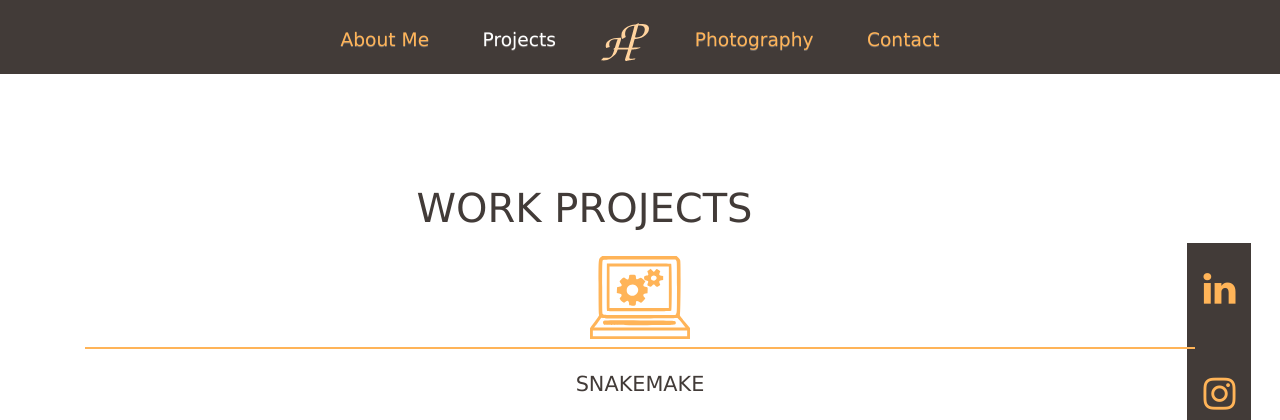
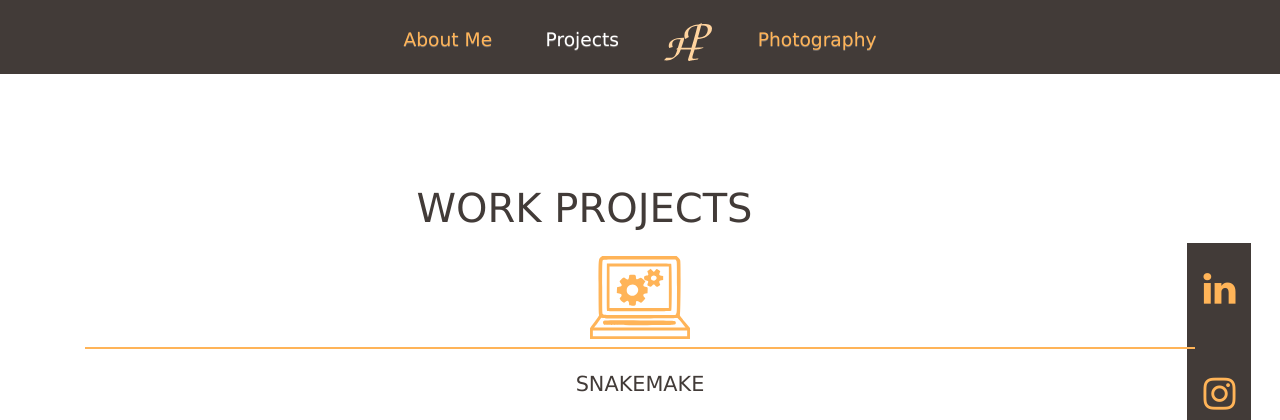
Before and after one commit to PereiraHugo/Website, a Django app: page /projects/ in a window 1280 px wide. Shown: the top 420 px of the page. Run offline with Django 3.2, Linux system fonts and the light colour scheme; some libraries are stand-ins or nearby versions.

Commit message:
Remove contact page, too many spams

```diff
--- a/portfolio/templates/header.html
+++ b/portfolio/templates/header.html
@@ -20,10 +20,6 @@
         <li {% if request.path == photography %} class="active" {% endif %}>
           <a class="nav-link" href="{% url 'photography' %}" role="button"> Photography </a>
         </li>
-        {% url 'contact' as contact %}
-        <li {% if request.path == contact %} class="active" {% endif %}>
-          <a class="nav-link" href="{% url 'contact' %}" class="fa fa-envelope" role="button"> Contact </a>
-        </li>
       </ul>
     </div>
   </nav>
--- a/portfolio/templates/home.html
+++ b/portfolio/templates/home.html
@@ -59,10 +59,6 @@
                     <li>
                         <a class="nav-link" href="{% url 'photography' %}" role="button"> Photography </a>
                     </li>
-                    {% url 'contact' as contact %}
-                    <li>
-                        <a class="nav-link" href="{% url 'contact' %}" class="fa fa-envelope" role="button"> Contact </a>
-                    </li>
                 </ul>
             </div>
         </nav>
--- a/portfolio/views.py
+++ b/portfolio/views.py
@@ -35,6 +35,7 @@ def about(request):
     template = 'about.html'
     return render(request, template, context)
 
+'''
 def contact(request):
     title = "Contact"
     form = ContactForm(request.POST or None)
@@ -61,3 +62,4 @@ def contact(request):
 
     template = 'contact.html'
     return render(request, "contact.html", context)
+'''
--- a/static/css/main.css
+++ b/static/css/main.css
@@ -449,7 +449,9 @@
         width: 100%;
     }
   }
+
   /* Main Contact */
+  /*
   .contact {
       padding-top: 6em;
       padding-bottom: 6em;
@@ -493,7 +495,7 @@
       color: white !important;
       text-align: right;
   }
-
+  */
   /* Main Photography*/
   .photography {
       padding-top: 6em;
--- a/website/urls.py
+++ b/website/urls.py
@@ -8,5 +8,5 @@ urlpatterns = [
     re_path(r'^projects/cys$', portfolio_views.cys, name='cys'),
     re_path(r'^photography/$', portfolio_views.photography, name='photography'),
     re_path(r'^about/$', portfolio_views.about, name='about'),
-    re_path(r'^contact/$', portfolio_views.contact, name='contact'),
+    #re_path(r'^contact/$', portfolio_views.contact, name='contact'),
 ]
```
